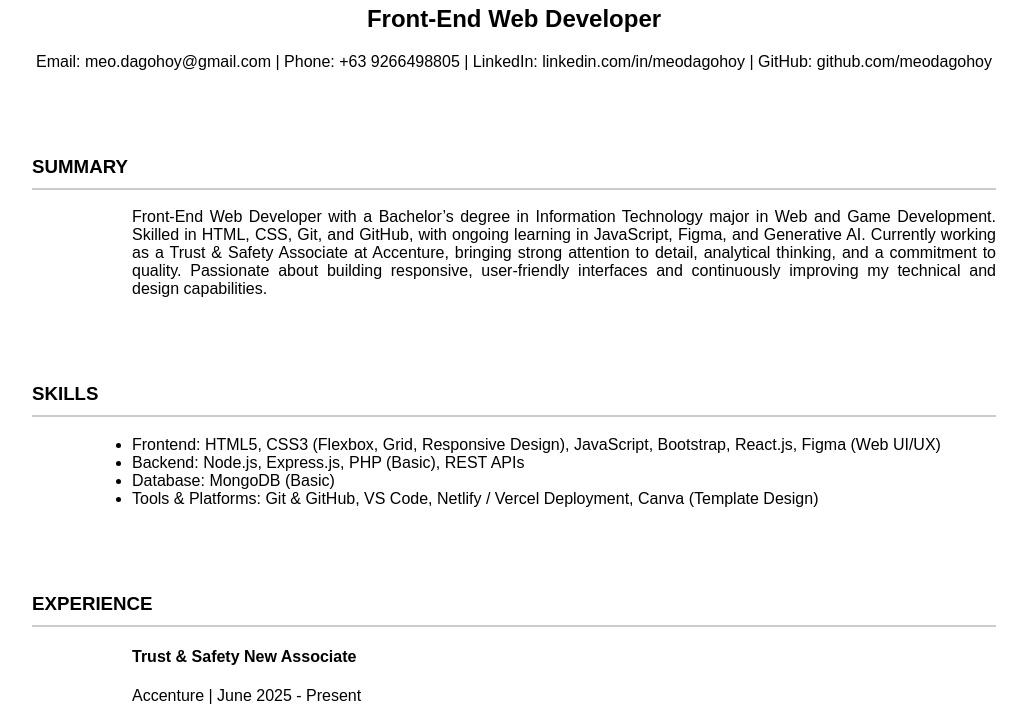
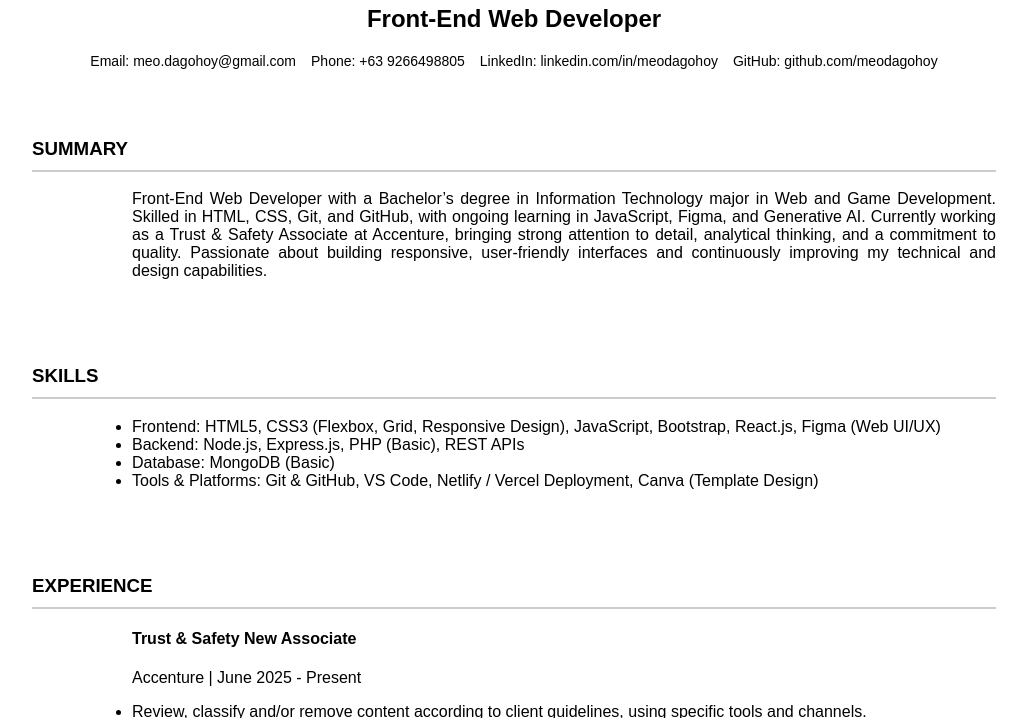
Before and after one commit to meodagohoy/resume, a plain HTML site: page index.html in a window 1280 px wide. Shown: the part 218-936 px from the top of the page, without its empty margins (126-1153 px from the left). Drawn offline with Linux system fonts and the light colour scheme.

Commit message:
Refactor contacts section to use divs for improved structure and readability

```diff
--- a/index.html
+++ b/index.html
@@ -11,12 +11,13 @@
         <section class="profile">
             <h1 id="name">ROMEO DAGOHOY</h1>
             <h2>Front-End Web Developer</h2>
-            <p>
-                Email: <a href="mailto:meo.dagohoy@gmail.com" target="_blank">meo.dagohoy@gmail.com</a> |
-                Phone: +63 9266498805 |
-                LinkedIn: <a href="https://www.linkedin.com/in/meodagohoy/" target="_blank">linkedin.com/in/meodagohoy</a> |
-                GitHub: <a href="https://github.com/meodagohoy" target="_blank">github.com/meodagohoy</a>
-            </p>
+            <div class="contacts">
+                <div>Email: <a href="mailto:meo.dagohoy@gmail.com" target="_blank">meo.dagohoy@gmail.com</a></div>
+                <div>Phone: +63 9266498805</div>
+                <div>LinkedIn: <a href="https://www.linkedin.com/in/meodagohoy/" target="_blank">linkedin.com/in/meodagohoy</a></div>
+                <div>GitHub: <a href="https://github.com/meodagohoy" target="_blank">github.com/meodagohoy</a></div>
+            </div>
+
         </section>
 
         <section class="summary">
```
